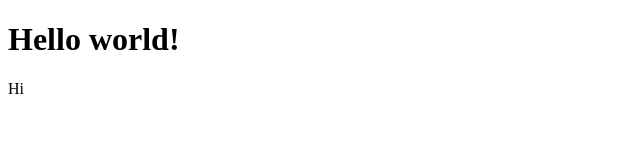
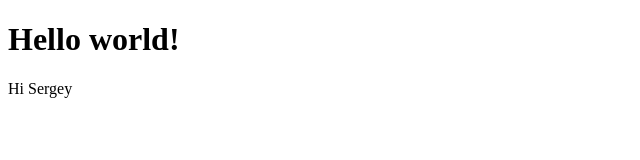
Before and after one commit to golovinsergey/ProjectJS, a plain HTML site: page index.html in a window 1280 px wide. Shown: the full height of the page, 0-640 px from the left. Drawn offline with Linux system fonts and the light colour scheme.

Commit message:
2 commit

```diff
--- a/index.html
+++ b/index.html
@@ -8,7 +8,7 @@
 </head>
 <body>
     <h1>Hello world!</h1>
-    <p>Hi</p>
+    <p>Hi Sergey</p>
     <script src="script.js"></script>
 </body>
 </html>
```
